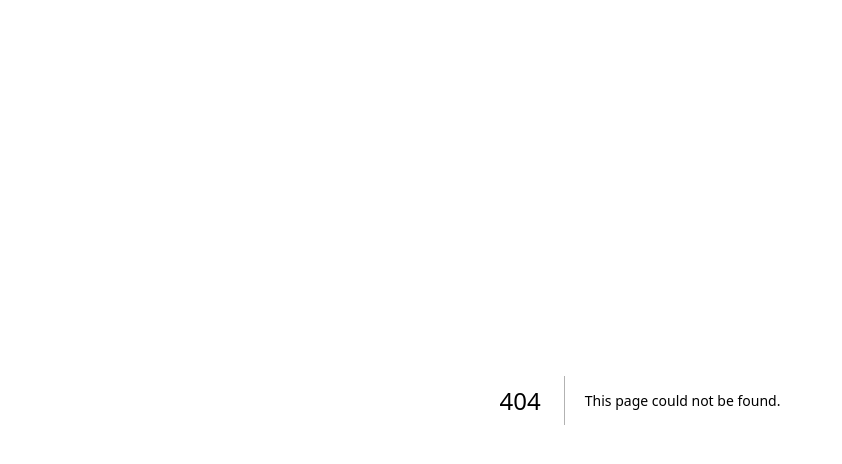
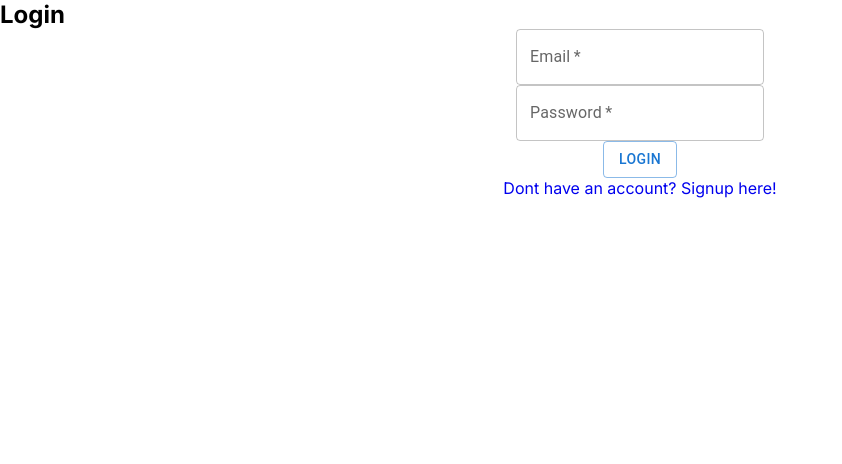
Before and after one commit to BaileyM96/Social-Media, a Next.js app in the folder socialmedia/: page /login in a window 1280 px wide. Before the commit this address had no page. Shown: the top 464 px of the page, without its empty margins (0-842 px from the left). Built offline with nearby package versions, Linux system fonts and the light colour scheme.

Commit message:
Created Login page with two input fields to login with email and password

```diff
--- /dev/null
+++ b/socialmedia/src/app/login/login.styled.js
@@ -0,0 +1,19 @@
+import styled from "styled-components";
+import TextField  from "@mui/material/TextField";
+import Button  from "@mui/material/Button";
+
+export const LoginContainer = styled.div`
+display: flex;
+flex-direction: column;
+justify-content: center;
+align-items: center;
+
+`;
+
+export const StyledLoginField = styled(TextField)`
+padding: 12px;
+`;
+
+export const StyledLoginButton = styled(Button)`
+
+`;
--- /dev/null
+++ b/socialmedia/src/app/login/page.js
@@ -0,0 +1,35 @@
+'use client';
+import React from "react";
+import { useState } from "react";
+import { useMutation, gql } from "@apollo/client";
+import { StyledHeader } from "../signup/signup.styled";
+import { LoginContainer, StyledLoginField, StyledLoginButton } from "./login.styled";
+import Link from 'next/link'
+
+export default function Login() {
+    return (
+        <>
+        <StyledHeader>Login</StyledHeader>
+
+        <LoginContainer>
+            <StyledLoginField
+                required
+                id="outlined-basic"
+                label="Email"
+                name="email"
+                variant="outlined"
+            />
+            <StyledLoginField
+                required
+                id="outlined-basic"
+                label="Password"
+                name="Password"
+                type="password"
+                variant="outlined"
+            />
+            <StyledLoginButton variant="outlined">Login</StyledLoginButton>
+            <Link href='/signup'>Dont have an account? Signup here!</Link>
+        </LoginContainer>
+        </>
+    )
+}
```
